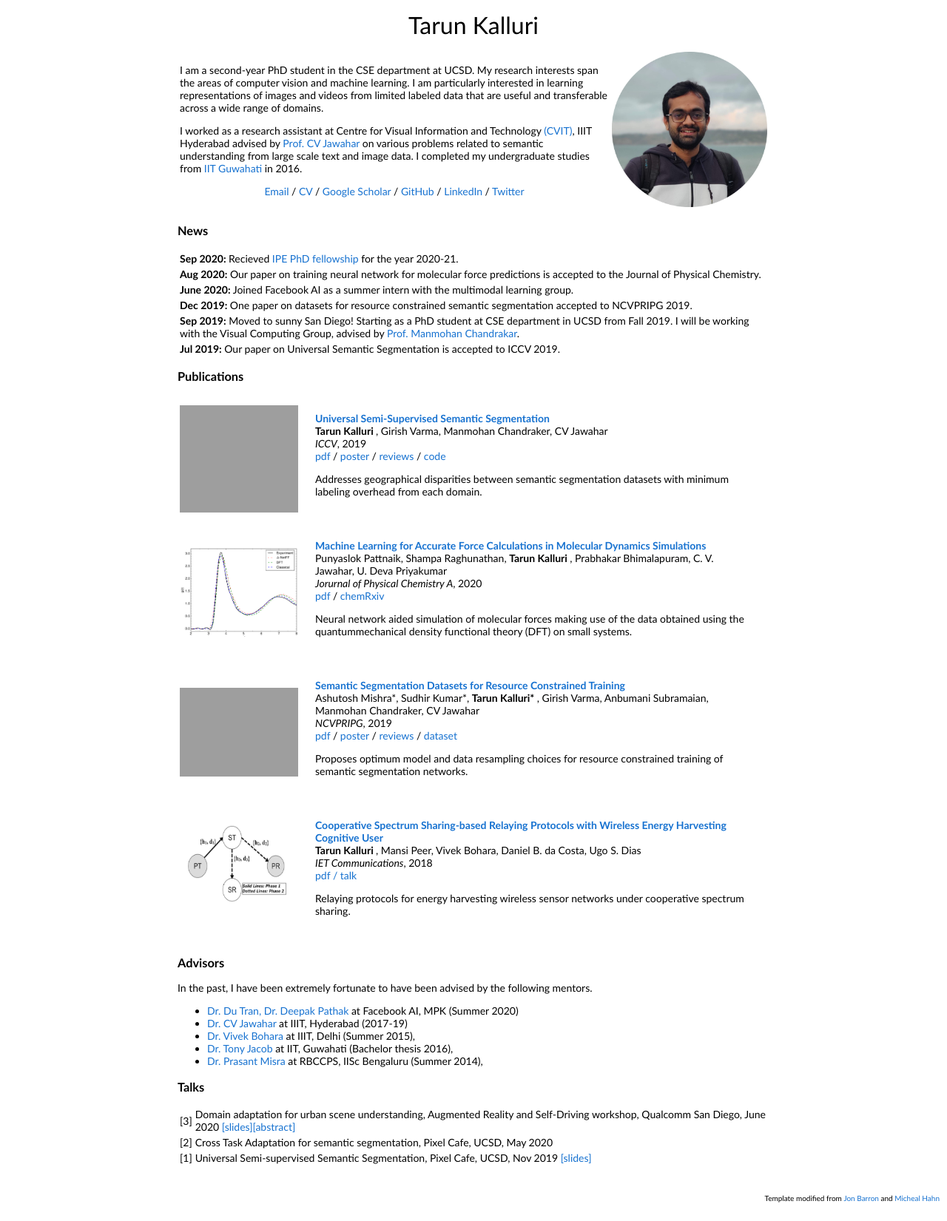
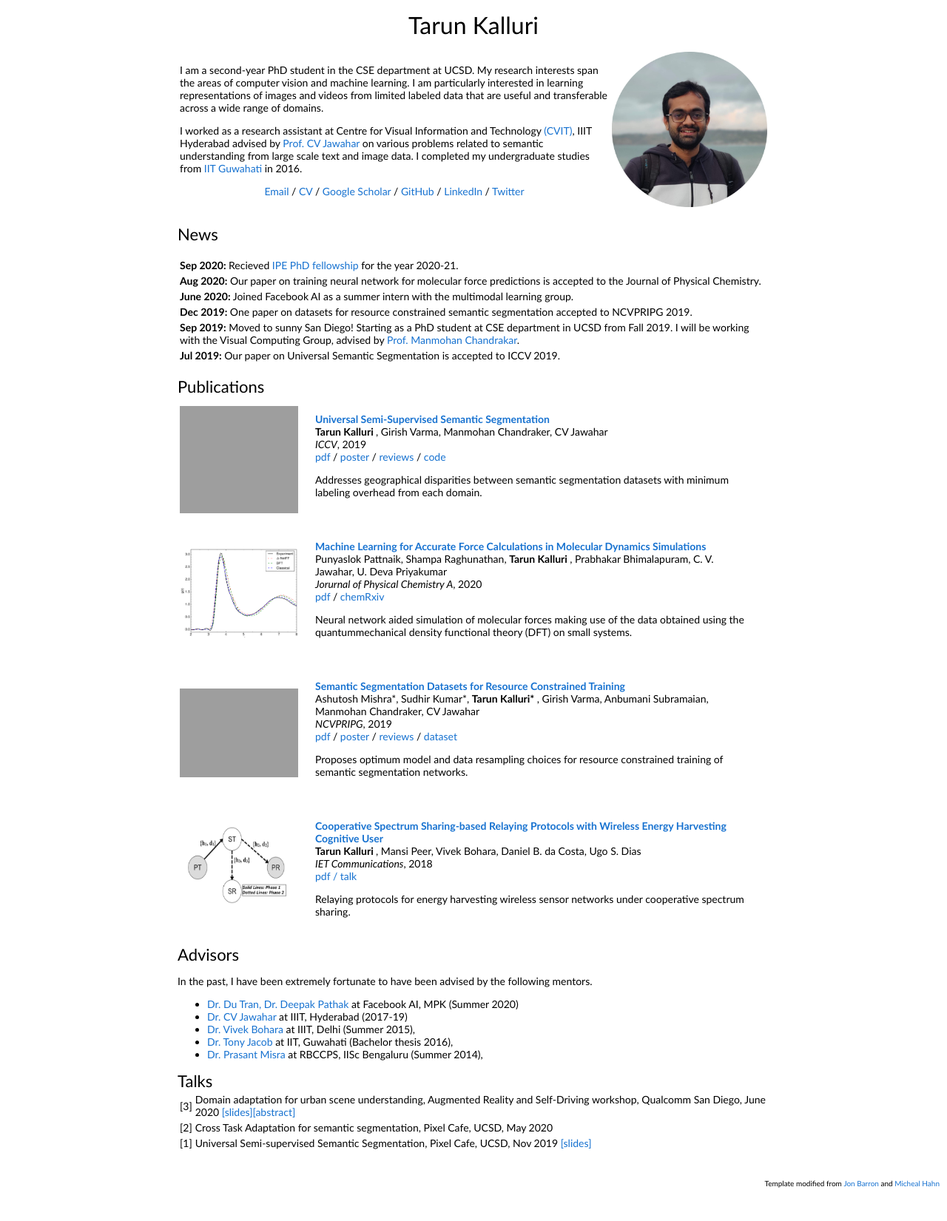
Before and after one commit to tarun005/tarun005.github.io, a Jekyll site: the page index.html, which Jekyll copies as it is, in a window 1280 px wide. Shown: the whole page at 74% size. Built offline with Jekyll 4.4.1, drawn with Linux system fonts in a browser that asks for light colours; grey boxes are pictures that could not be loaded.

```diff
--- a/index.html
+++ b/index.html
@@ -71,15 +71,19 @@
 	I worked at Facebook AI for an internship during summer 2020.
  </p> -->
 
-<!-- <h3><a href="#target">News</a></h3><h3><a href="#contact">Contact</a></h3> -->
+<!-- <heading><a href="#target">News</a></heading><heading><a href="#contact">Contact</a></heading> -->
 
 <!-- <p><a href="files/CV/CV.pdf">Curriculum Vitae</a> | <a href="files/CV/CV.pdf">Research Statement</a>  </p> -->
 
+<br>
 
+<heading>News</heading>
 
-<h3>News</h3>
+<br>
 
-<table class="result">
+<br>
+
+<table>
 
 <tr> <td> <b>Sep 2020: </b> Recieved <a href="https://ipe.ucsd.edu/"> IPE PhD fellowship </a> for the year 2020-21. </td> </tr>
 <tr> <td> <b>Aug 2020:</b>  Our paper on training neural network for molecular force predictions is accepted to the Journal of Physical Chemistry. </td> </tr>
@@ -89,9 +93,9 @@
 <tr> <td> <b>Jul 2019:</b> Our paper on Universal Semantic Segmentation is accepted to ICCV 2019.</tr>
 </table>
 
+<br>
 
-
-<h3>Publications</h3>
+<heading>Publications</heading>
 
 <table >
 <!-- > bgcolor="#ffffd0" -->
@@ -235,7 +239,7 @@
 </table><table class="result">
 </table>
 
-<h3> Advisors </h3>
+<heading> Advisors </heading>
 
 <p> In the past, I have been extremely fortunate to have been advised by the following mentors. </p>
 
@@ -251,7 +255,7 @@
 
   <!-- <div style="text-align:right;font-size: xx-small;opacity: 0.6;" class="poweredby">Powered by <a href="http://www.monperrus.net/martin/bibtexbrowser/">bibtexbrowser</a></div> -->
 
-<h3>Talks</h3>
+<heading>Talks</heading>
 
 
 <table class="result">
```
